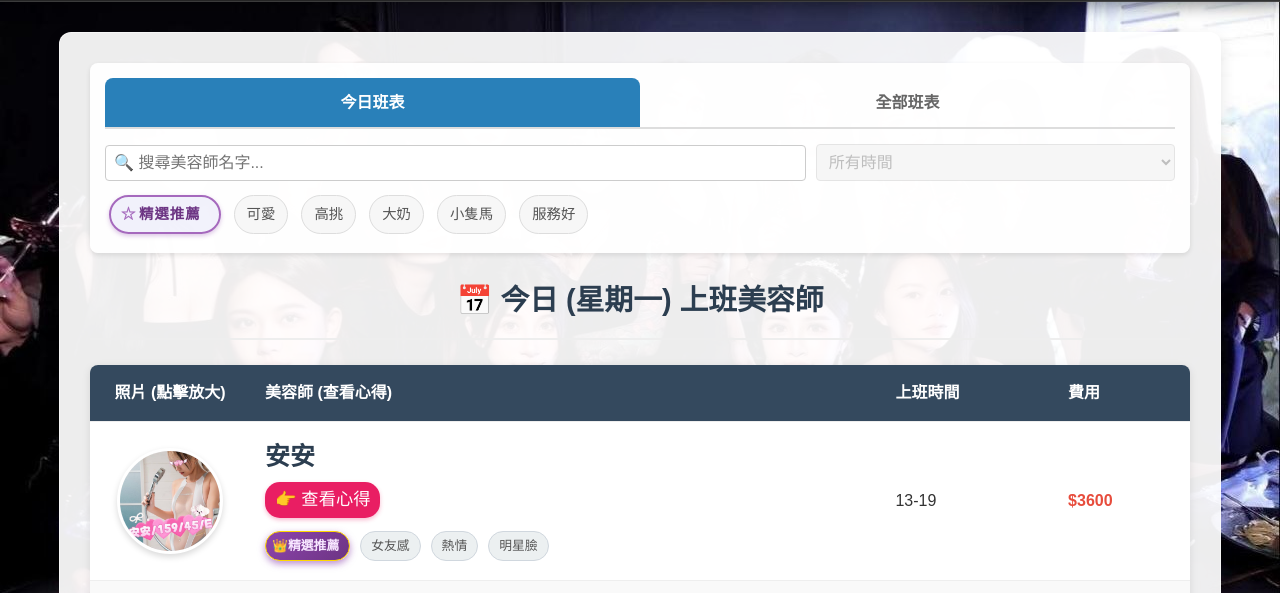
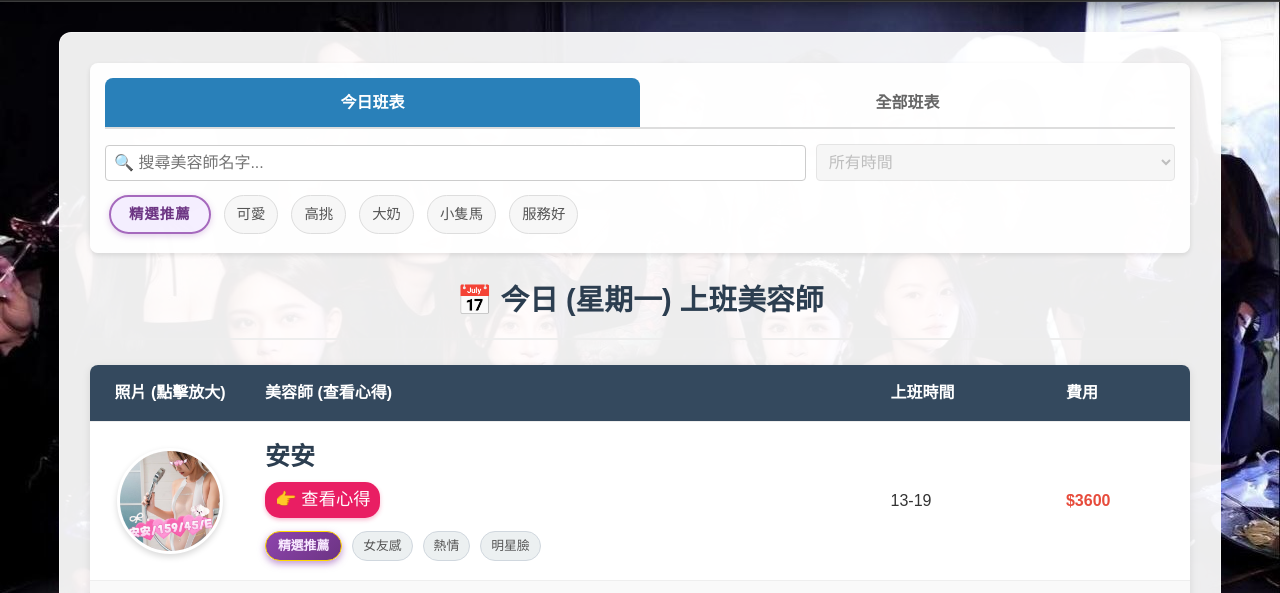
Before and after one commit to jokey998/jokey998.github.io, a website built with Vite: page schedule.html in a window 1280 px wide. Shown: the part 139-732 px from the top of the page. Built offline with nearby package versions, Linux system fonts and the light colour scheme.

Commit message:
Update style.css

```diff
--- a/style.css
+++ b/style.css
@@ -780,96 +780,75 @@ footer {
 /* --- 🔥 精選推薦：紫金尊榮 Royal Purple + Gold 主題 --- */
 
 /* 呼吸光暈：紫金呼吸 */
+/* --- 🔥 精選推薦：紫金尊榮 Royal Purple + Gold 主題（新版 無皇冠） --- */
+
+/* 呼吸光暈：紫金光 */
 @keyframes royalGlow {
     0% {
-        box-shadow: 0 0 0px rgba(195, 155, 211, 0.0);
+        box-shadow: 0 0 0px rgba(155, 89, 182, 0.0);
         transform: translateY(0) scale(1.0);
     }
     50% {
-        box-shadow: 0 0 14px rgba(142, 68, 173, 0.95);
+        box-shadow: 0 0 14px rgba(142, 68, 173, 0.85);
         transform: translateY(-2px) scale(1.08);
     }
     100% {
-        box-shadow: 0 0 0px rgba(195, 155, 211, 0.0);
+        box-shadow: 0 0 0px rgba(155, 89, 182, 0.0);
         transform: translateY(0) scale(1.0);
     }
 }
 
-/* 🔸 未選取：紫金低調奢華 */
+/* 🔸 未選取：淡紫金高級感（已與一般 tag 明顯不同） */
 .tag-filter-featured {
-    border: 2px solid #a569bd;                   /* 金紫邊框 */
-    background: rgba(230, 230, 250, 0.5);        /* 淡紫乳白背景 */
-    color: #6c3483;                               /* 深紫字 */
+    border: 2px solid #a569bd;                /* 紫金外框（比一般 tag 更粗） */
+    background: rgba(240, 230, 255, 0.65);    /* 奢華淡紫底 */
+    color: #6c3483;                           /* 深紫字 */
     font-weight: 700;
     letter-spacing: 1px;
     position: relative;
-    padding-left: 28px;
-    padding-right: 18px;
+    padding: 6px 18px;
     border-radius: 30px;
-    transition: all 0.22s cubic-bezier(0.25, 0.8, 0.25, 1);
-    box-shadow: 0 2px 4px rgba(142, 68, 173, 0.3);
+    transition: all 0.22s ease;
+    box-shadow: 0 2px 6px rgba(142, 68, 173, 0.25);  /* 高級淡紫陰影 */
 }
 
-/* ☆ 未選取 icon */
-.tag-filter-featured::before {
-    content: "☆";
-    position: absolute;
-    left: 10px;
-    font-size: 1em;
-    color: #a569bd; /* 紫金 */
+/* 未選取 hover：更亮一階 */
+.tag-filter-featured:hover {
+    background: rgba(230, 210, 255, 0.9);
+    box-shadow: 0 4px 10px rgba(142, 68, 173, 0.45);
+    transform: translateY(-1px) scale(1.05);
 }
 
-/* hover：加一點金色光 */
-.tag-filter-featured:hover {
-    background: rgba(210, 180, 222, 0.7);
-    box-shadow: 0 4px 8px rgba(142, 68, 173, 0.45);
-    transform: translateY(-2px) scale(1.05);
-}
-
-/* 👑 已選取：皇家紫 + 金色光暈 + 高級 VIP 質感 */
+/* ▶ 已選取：深紫漸層 + 金色邊框 + 放大 + 光暈 */
 .tag-filter-featured.active {
     background: linear-gradient(135deg, #8e44ad, #6c3483);
-    color: #f7e6ff;                     /* 柔亮淡紫金字 */
-    border: 2px solid gold;             /* 金色外框 */
+    color: #f8e9ff;
+    border: 2px solid gold;                   /* 金色外框 */
     transform: translateY(-2px) scale(1.12);
-    box-shadow: 0 4px 14px rgba(155, 89, 182, 0.95),
+    box-shadow: 0 4px 14px rgba(142, 68, 173, 0.95),
                 0 0 10px gold;
     animation: royalGlow 1.6s infinite ease-in-out;
 }
 
-/* 👑 已選取 icon：皇冠 */
-.tag-filter-featured.active::before {
-    content: "👑";
-    left: 8px;
-    font-size: 1.05em;
-}
-
-/* --- 精選推薦：美容師標籤 (底下的 tag) --- */
+/* --- 美容師底下的精選推薦 tag（無皇冠） --- */
 .tag-badge-featured {
     background: linear-gradient(135deg, #8e44ad, #6c3483);
-    color: #f7e6ff;
+    color: #f8e9ff;
     border: 1px solid gold;
     font-weight: 700;
-    position: relative;
-    padding-left: 22px;
     border-radius: 999px;
-    box-shadow: 0 3px 7px rgba(142, 68, 173, 0.6);
-}
-
-.tag-badge-featured::before {
-    content: "👑";
-    position: absolute;
-    left: 6px;
-    font-size: 1em;
+    padding: 4px 12px;
+    box-shadow: 0 3px 7px rgba(142, 68, 173, 0.55);
 }
 
 /* 手機淡化光暈 */
 @media (max-width: 768px) {
     .tag-filter-featured.active {
-        animation-duration: 2.4s;
+        animation-duration: 2.3s;
         box-shadow: 0 4px 10px rgba(142, 68, 173, 0.7);
     }
 }
+
 
 
 
```
